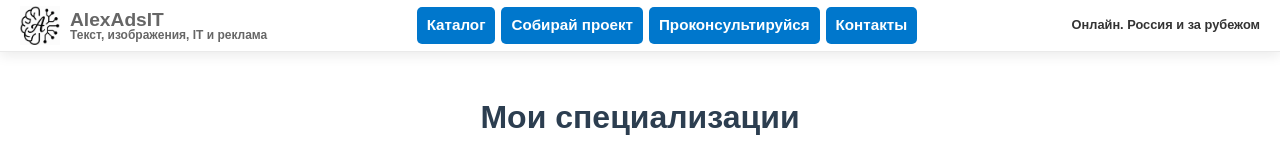
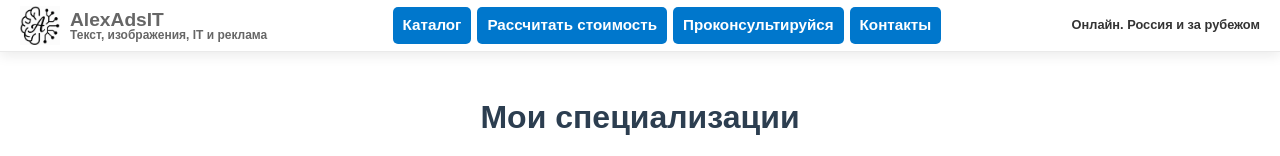
Before and after one commit to Alexey273000/AlexAdsIT, a plain HTML site: page index.html in a window 1280 px wide. Shown: the top 156 px of the page. Drawn offline with Linux system fonts and the light colour scheme.

Commit message:
Update index.html

```diff
--- a/index.html
+++ b/index.html
@@ -23,7 +23,7 @@
 <!--Активные кнопки-->
   <nav class="main-menu"><!-- Основное меню -->
     <a href="https://kwork.ru/user/alexadsit" target="_blank">Каталог</a><!-- Ссылка на Kwork -->
-    <a href="#project">Собирай проект</a><!-- Якорь к разделу -->
+    <a href="#project">Рассчитать стоимость</a><!-- Якорь к разделу -->
     <a href="#" class="consult-button">Проконсультируйся</a><!-- Кнопка консультации -->
     <a href="#" class="consult-button">Контакты</a>  <!-- Якорь к контактам -->
   </nav>
```
